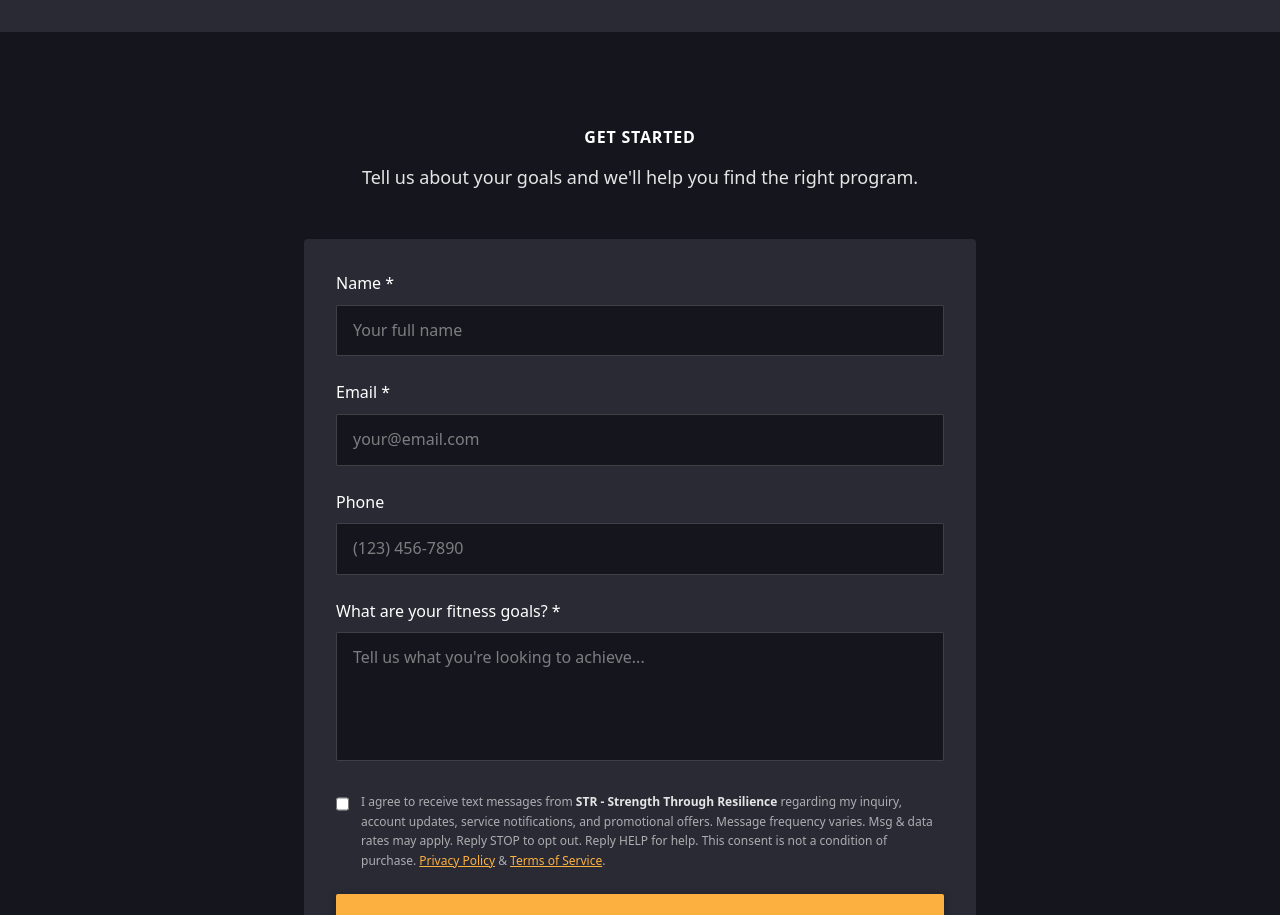
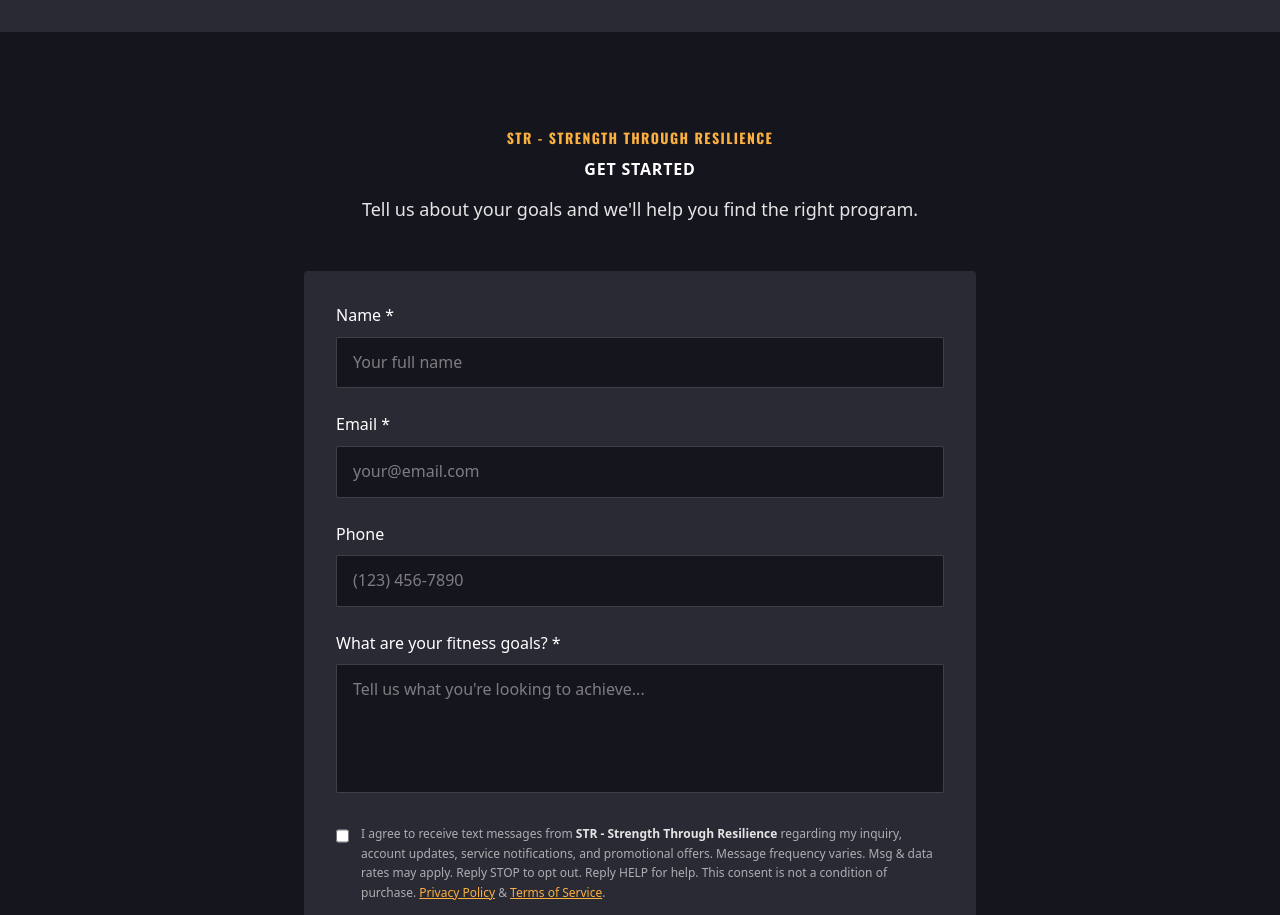
Before and after one commit to atejena/str-website, a Next.js app: page / in a window 1280 px wide. Shown: the part 1200-2115 px from the top of the page. Built offline with nearby package versions, Linux system fonts and the light colour scheme; no server answers; the database is empty.

Commit message:
Add business name prominently near forms for GHL compliance

```diff
--- a/src/components/UnderConstruction.tsx
+++ b/src/components/UnderConstruction.tsx
@@ -135,6 +135,9 @@ export default function UnderConstruction({
               </div>
             ) : (
               <form onSubmit={handleFormSubmit} className="space-y-4 text-left">
+                <p className="text-center font-display text-sm font-bold uppercase tracking-widest text-str-gold mb-1">
+                  STR - Strength Through Resilience
+                </p>
                 <p className="text-center text-gray-400 text-sm mb-4">
                   Interested? Drop us a message and we&apos;ll keep you posted.
                 </p>
--- a/src/components/sections/GetStartedForm.tsx
+++ b/src/components/sections/GetStartedForm.tsx
@@ -46,6 +46,9 @@ export function GetStartedForm({ jotform, ghlFormUrl }: GetStartedFormProps = {}
       <Container>
         <div className="max-w-2xl mx-auto">
           <div className="text-center mb-12">
+            <p className="font-display text-sm font-bold uppercase tracking-widest text-str-gold mb-3">
+              STR - Strength Through Resilience
+            </p>
             <h2 className="font-display text-h2 font-semibold uppercase text-white mb-4 tracking-wider">
               Get Started
             </h2>
```
